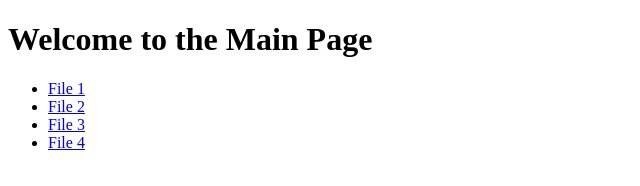
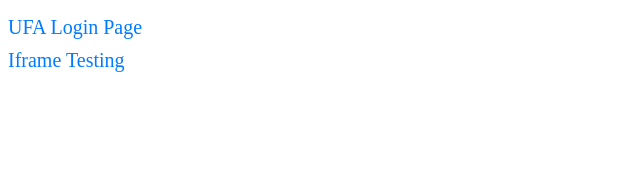
Before and after one commit to somaalapati/testpa, a plain HTML site: page home.html in a window 1280 px wide. Shown: the whole page, without its empty margins (0-640 px from the left). Drawn offline with Linux system fonts and the light colour scheme.

Commit message:
Update home.html

```diff
--- a/home.html
+++ b/home.html
@@ -1,17 +1,31 @@
 <!DOCTYPE html>
 <html lang="en">
-<head>
-    <meta charset="UTF-8">
-    <meta name="viewport" content="width=device-width, initial-scale=1.0">
-    <title>Main Page</title>
-</head>
-<body>
-    <h1>Welcome to the Main Page</h1>
+  <head>
+    <meta charset="UTF-8" />
+    <meta name="viewport" content="width=device-width, initial-scale=1.0" />
+    <title>Test Pages</title>
+    <style>
+      ul {
+        list-style: none;
+        padding: 0;
+      }
+      ul li {
+        margin: 10px 0;
+      }
+      ul li a {
+        text-decoration: none;
+        color: #007bff;
+        font-size: 20px;
+      }
+      ul li a:hover {
+        text-decoration: underline;
+      }
+    </style>
+  </head>
+  <body>
     <ul>
-        <li><a href="page1.html" target="iframe_a">File 1</a></li>
-        <li><a href="pages/file2.html" target="iframe_a">File 2</a></li>
-        <li><a href="pages/file3.html" target="iframe_a">File 3</a></li>
-        <li><a href="pages/file4.html" target="iframe_a">File 4</a></li>
+      <li><a href="login.html">UFA Login Page</a></li>
+      <li><a href="mainiframe.html">Iframe Testing</a></li>
     </ul>
-</body>
+  </body>
 </html>
```
